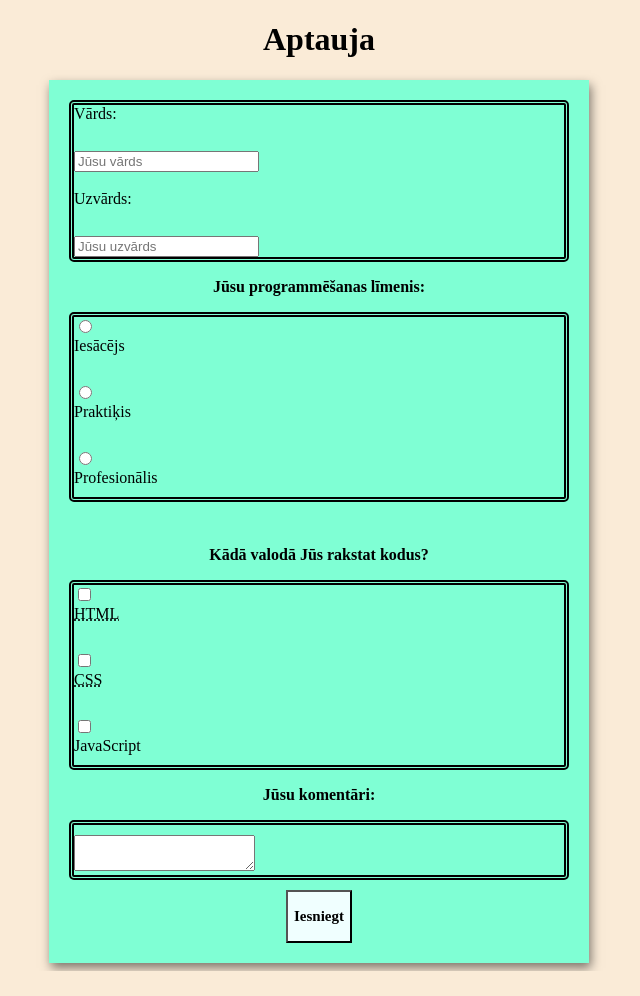
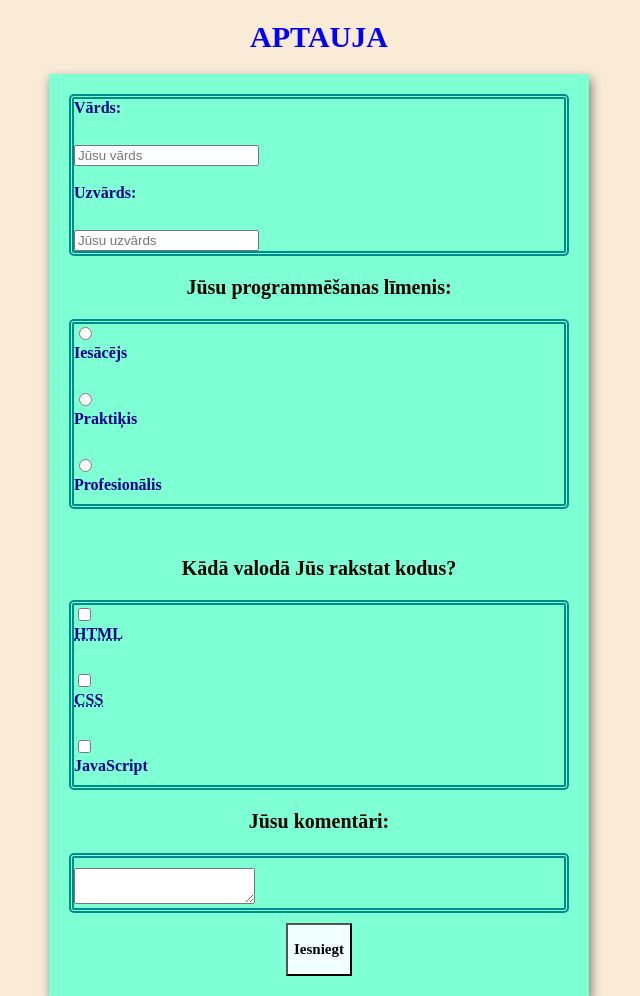
Before and after one commit to IljaBg/JavaScript_kursi, a plain HTML site: page Class_04_CSS/survey.html in a window 1280 px wide. Shown: the top 996 px of the page, without its empty margins (321-961 px from the left). Before the commit the page ends 971 px from the top, so only its background shows below. Drawn offline with Linux system fonts and the light colour scheme.

Commit message:
css commit 29.05.

```diff
--- a/Class_04_CSS/styles_css.css
+++ b/Class_04_CSS/styles_css.css
@@ -3,6 +3,7 @@ body {
     color: black;
     font-family: 'Times New Roman', Times, serif;
     text-align: center;
+
 }
 form {
     background-color: aquamarine;
@@ -10,6 +11,7 @@ form {
     margin: 5px auto;
     padding: 20px 20px;
     box-shadow: 2px 5px 10px rgba(0, 0, 0, 0.5);
+
     }
 
 .form-control {
@@ -19,7 +21,9 @@ form {
     border-width: 5px;
     border-radius: 5px;
     box-sizing: border-box;
-
+    border-color: darkcyan;
+    color: darkblue;
+    font-weight: bold;
     }
 
     .form-control label {
@@ -35,7 +39,16 @@ form {
      transition-duration: 0.4s;
      cursor: pointer;
       }
+
 button:hover {
 background-color: greenyellow;
 color: black;
 }
+
+h1 {
+    font-size: 30px;
+    font-weight: bold;
+    color: blue;
+    text-transform: uppercase;
+
+}
--- a/Class_04_CSS/survey.html
+++ b/Class_04_CSS/survey.html
@@ -15,7 +15,7 @@
   <label for="lname">Uzvārds:</label><br>
   <input type="text" id="lname" name="lname" placeholder="Jūsu uzvārds"></div>
 
-  <p style="font-weight: bold;">Jūsu programmēšanas līmenis:</p>
+  <p style="font-weight: bold; font-size: 20px;">Jūsu programmēšanas līmenis:</p>
     <div class="form-control"><input type="radio" id="html" name="fav_language" value="HTML">
         <label for="html">Iesācējs</label><br>
         <input type="radio" id="css" name="fav_language" value="CSS">
@@ -23,7 +23,7 @@
         <input type="radio" id="javascript" name="fav_language" value="JavaScript">
         <label for="javascript">Profesionālis</label></div></br>
 
- <p style="font-weight: bold;"> Kādā valodā Jūs rakstat kodus?</p>
+<p style="font-weight: bold; font-size: 20px;"> Kādā valodā Jūs rakstat kodus? </p>
 <div class="form-control">
     <input type="checkbox" id="html" name="html" value="HTML">
   <label for="html"> <abbr title="HyperText Markup Language"> HTML</abbr></label><br>
@@ -33,7 +33,7 @@
   <label for="javascript"> JavaScript</label>
 </div>
 
-<p style="font-weight: bold;">Jūsu komentāri:</p>
+<p style="font-weight: bold; font-size: 20px;">Jūsu komentāri:</p>
 <div class="form-control">
     <label for="comment">
 
```
